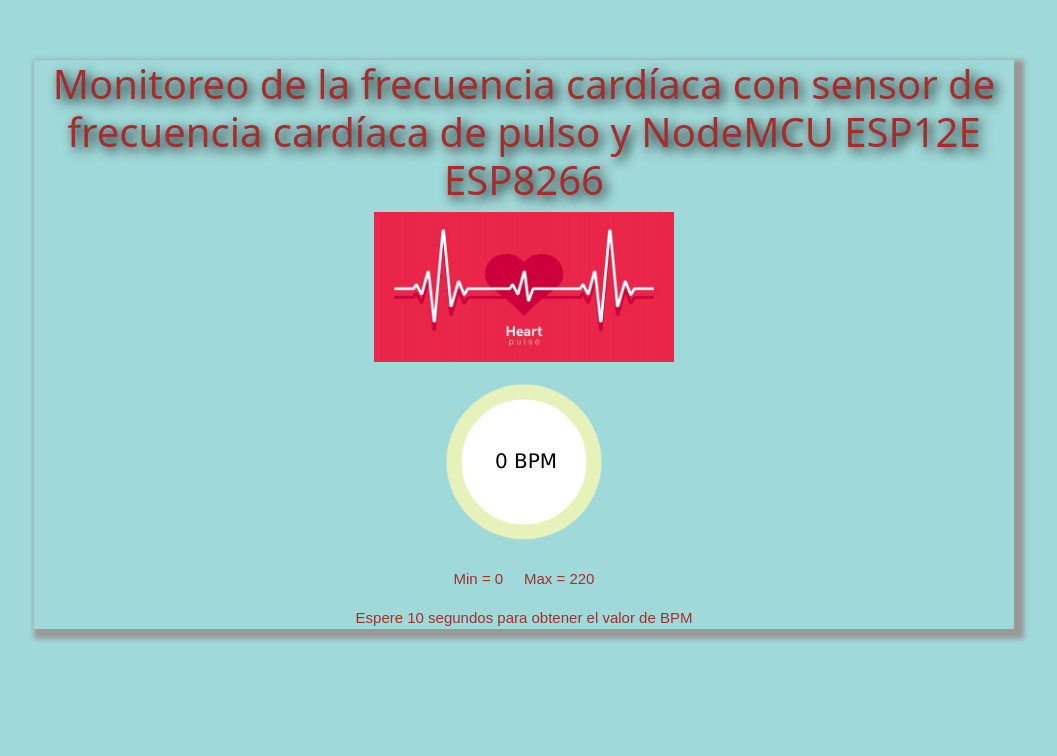
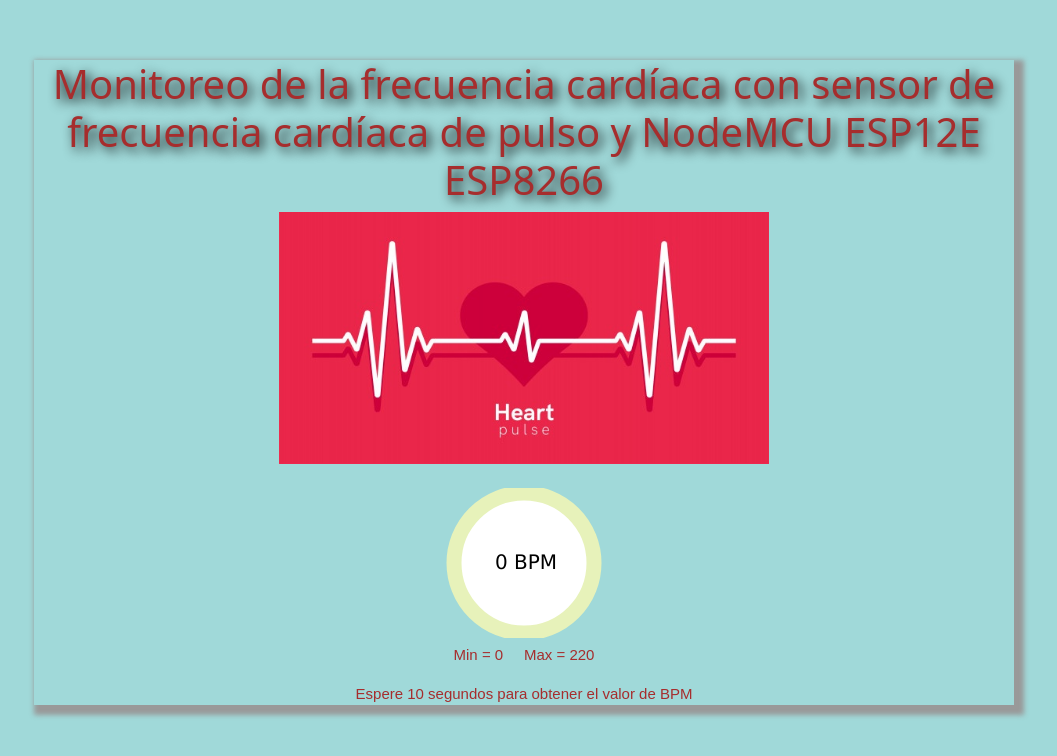
Before and after one commit to Luis-Fernando-Vivas/BPM, a plain HTML site: page index.html in a window 1280 px wide. Shown: the whole page, without its empty margins (116-1173 px from the left). Drawn offline with Linux system fonts and the light colour scheme; no server answers.

Commit message:
Add files via upload

```diff
--- a/index.html
+++ b/index.html
@@ -15,9 +15,10 @@
   <body>
   <center>
     <div class="sombra"><h1>Monitoreo de la frecuencia cardíaca con sensor de frecuencia cardíaca de pulso y NodeMCU ESP12E ESP8266</h1>
-    <img src="./Imagenes/cora.jpg" width="300" height="150"/>
+    <img src="./Imagenes/cora.jpg" width="50%"/>
     <br>
-    <canvas id="myCanvas" width="500" height="200"></canvas>
+    <br>
+    <canvas id="myCanvas" width="200%"></canvas>
     <div id="postElement1" class='postElement1'></div>
     <p>Min = 0 &nbsp;&nbsp;&nbsp; Max = 220</p>
     <p>Espere 10 segundos para obtener el valor de BPM</p>
--- a/sombra.css
+++ b/sombra.css
@@ -1,5 +1,6 @@
 .sombra {
 box-shadow: 5px 5px 5px 5px #999;
+width: 100%;
 }
 h1 {
 text-shadow: 0.1em 0.1em 0.3em black}
```
